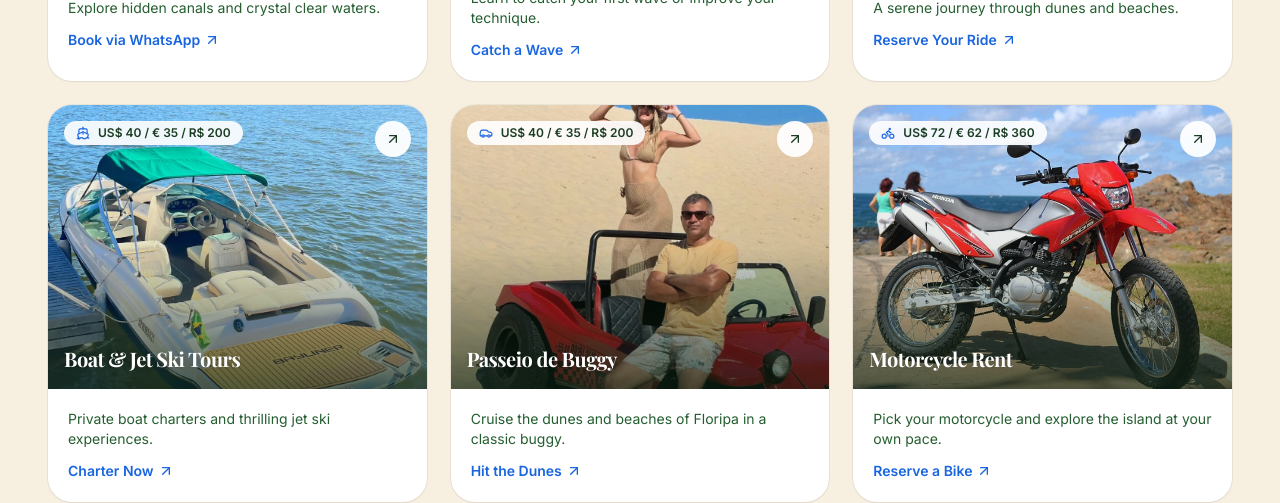
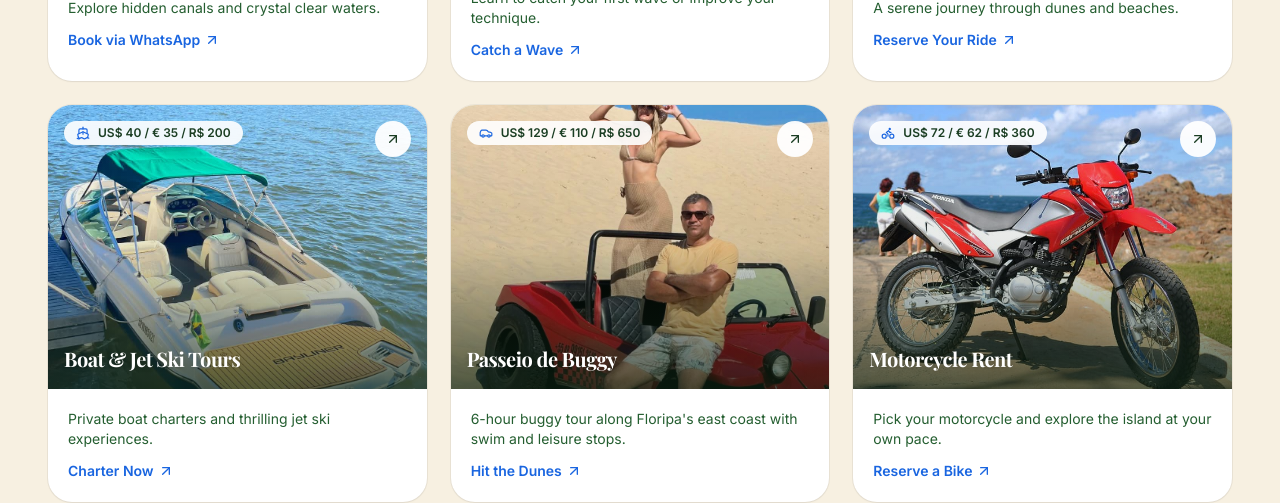
Before and after one commit to dommacabras/ubirabrazil-site, a React (Vite) app: page / in a window 1280 px wide. Shown: the part 2020-2523 px from the top of the page. Built offline with nearby package versions, Linux system fonts and the light colour scheme.

Commit message:
atualiza Buggy: roteiro 6h pelos pontos da costa leste, preço US$ 129 / € 110 / R$ 650

```diff
--- a/src/data/services.js
+++ b/src/data/services.js
@@ -71,13 +71,21 @@ export const services = [
     id: 'buggy',
     name: 'Passeio de Buggy',
     title: 'Dune Buggy Adventures',
-    description: 'Cruise the dunes and beaches of Floripa in a classic buggy.',
+    description: '6-hour buggy tour along Floripa\'s east coast with swim and leisure stops.',
     longDescription:
-      'Hit the famous dunes of Joaquina and the southern beaches in an open-top buggy. Sunset rides available — sandboarding stop included for the brave.',
-    features: ['Experienced driver', 'Sandboarding stop', 'Sunset option'],
-    priceRange: '$$',
-    price: 'US$ 40 / € 35 / R$ 200',
-    duration: '1.5 – 3 hours',
+      'A 6-hour buggy adventure with stops for swimming and leisure along the way. We pass by Lagoa da Conceição, the Joaquina Dunes, Joaquina Beach, the Praia Mole Lookout, Moçambique Beach, Rio Vermelho Forest Park and Barra da Lagoa.',
+    features: [
+      'Lagoa da Conceição',
+      'Joaquina Dunes',
+      'Joaquina Beach',
+      'Praia Mole Lookout',
+      'Moçambique Beach',
+      'Rio Vermelho Forest Park',
+      'Barra da Lagoa',
+    ],
+    priceRange: '$$$',
+    price: 'US$ 129 / € 110 / R$ 650',
+    duration: '6 hours',
     groupSize: '1 – 4 people',
     cta: 'Hit the Dunes',
     icon: 'Car',
```
